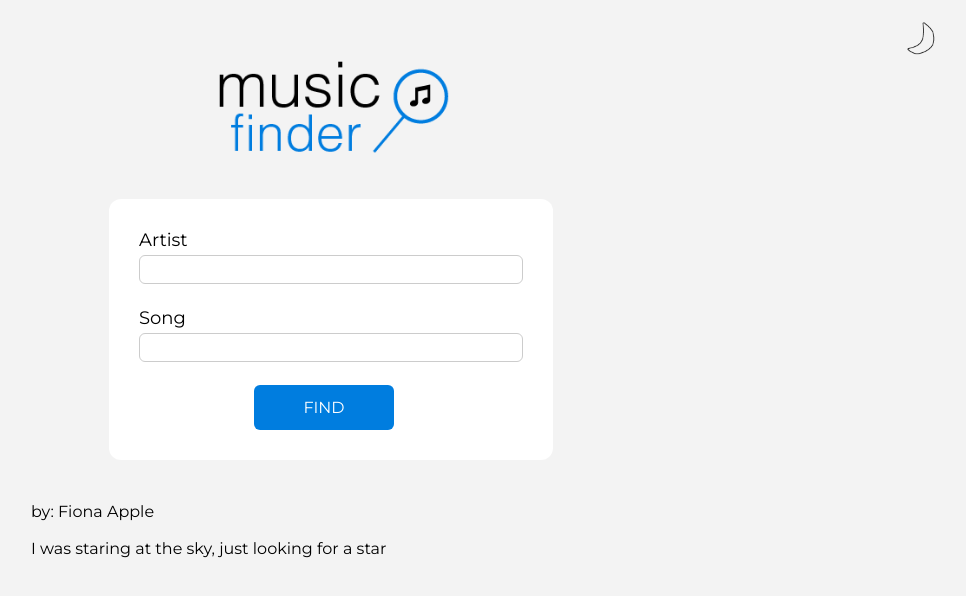
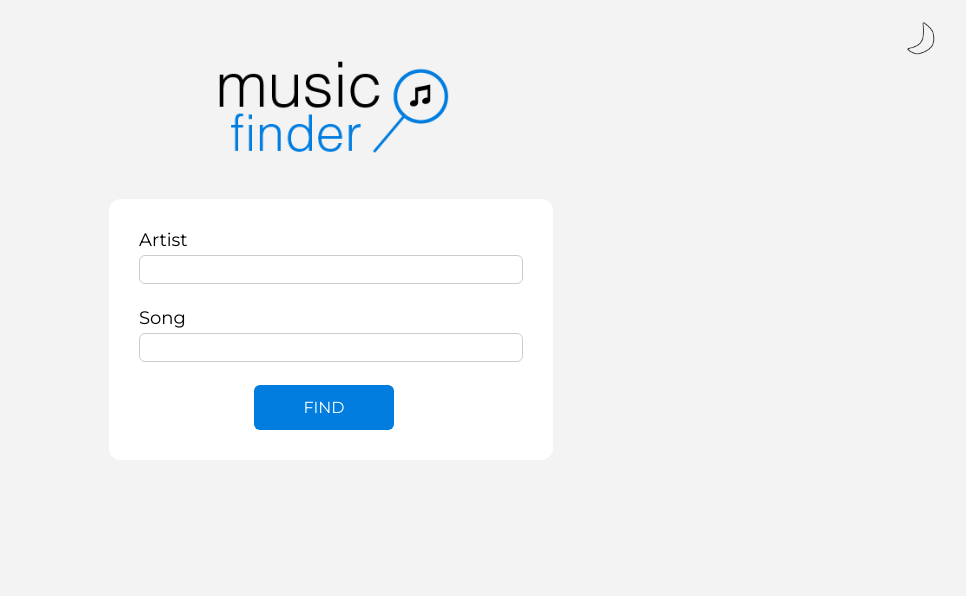
Before and after one commit to ChristianTudeschini/music-finder, a plain HTML site: page index.html in a window 1280 px wide. Shown: the whole page, without its empty margins (309-1275 px from the left). Drawn offline with Linux system fonts and the light colour scheme; files whose address does not match are found by name.

Commit message:
Alteração index.html

```diff
--- a/index.html
+++ b/index.html
@@ -32,9 +32,9 @@
 
     <main class="lyrics">
         <h2 class="lyrics__name" id="lyrics__name"></h2>
-        <leg class="lyrics__artist" id="lyrics__artist">by: Fiona Apple</leg>
+        <leg class="lyrics__artist" id="lyrics__artist"></leg>
 
-        <p id="lyrics__song">I was staring at the sky, just looking for a star</p>
+        <p id="lyrics__song"></p>
     </main>
 
     <script src="./src/js/index.js"></script>
```
